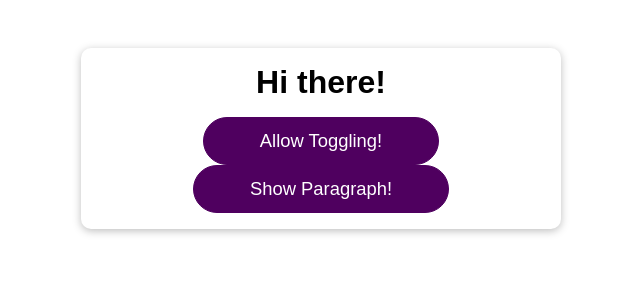
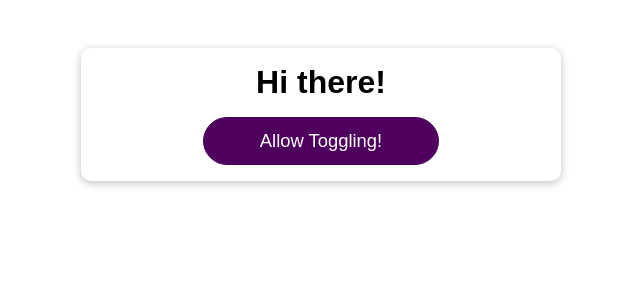
Before and after one commit to lulla-by/React_maiximilian_fourth_to_final, a React (Create React App) app in the folder 07.React_Optimization-Techniques/: page / in a window 1280 px wide. Shown: the top 300 px of the page, without its empty margins (319-959 px from the left). Built offline with nearby package versions, Linux system fonts and the light colour scheme.

Commit message:
useCallback 추가 작성(체크용)

```diff
--- a/07.React_Optimization-Techniques/src/App.js
+++ b/07.React_Optimization-Techniques/src/App.js
@@ -23,14 +23,20 @@ function App() {
 
 
   const allowToggleHandler = () =>{
-    setAllowToggle(true)
+    if(allowToggle === true) {
+      console.log("setAllowToggle을 false로")
+      setAllowToggle(!allowToggle)
+    } else {
+      console.log("setAllowToggle을 true로")
+      setAllowToggle(!allowToggle)
+    }
   }
   return (
     <div className="app">
       <h1>Hi there!</h1>
      <DemoOutput show={showParagraph}/>
       <Button onClick={allowToggleHandler} >Allow Toggling!</Button>
-      <Button onClick={toggleParagraphHandler} >Show Paragraph!</Button>
+      {allowToggle && <Button onClick={toggleParagraphHandler} >Show Paragraph!</Button>}
     </div>
   );
 }
```
